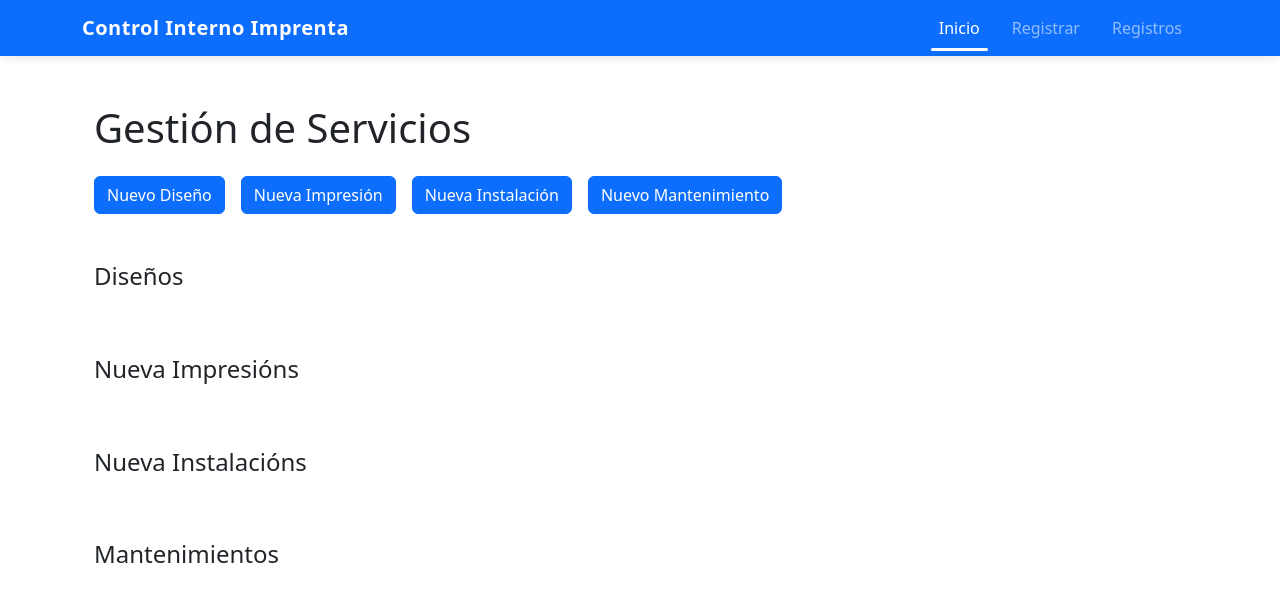
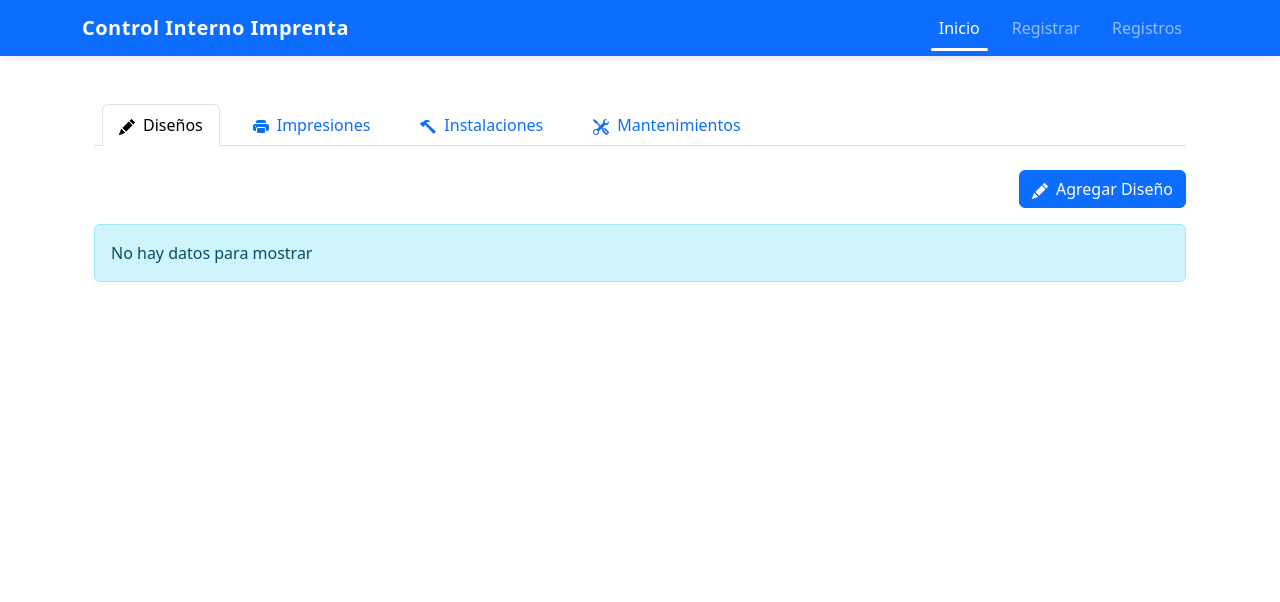
Before and after one commit to romata7/ProductBanners, a React (Vite) app in the folder Client/: page / in a window 1280 px wide. Shown: the top 602 px of the page. Built offline with nearby package versions, Linux system fonts and the light colour scheme.

Commit message:
demo de tablas

```diff
--- a/Client/src/Components/Home.jsx
+++ b/Client/src/Components/Home.jsx
@@ -1,64 +1,65 @@
-import { useState } from 'react';
-import { Button, Modal } from 'react-bootstrap';
+import React, { useState } from 'react';
+import { Button, Tabs, Tab, Container } from 'react-bootstrap';
+import { ServiceList } from './ServiceList';
 import { ServiceForm } from './ServiceForm';
-import { ServiceList } from './ServiceList';
 import { modalConfigurations } from './modalConfigurations';
+import { PencilFill, PrinterFill, Hammer, Tools } from 'react-bootstrap-icons';
 
+const serviceTypes = [
+    { key: 'design', label: 'Diseños', icon: PencilFill },
+    { key: 'impression', label: 'Impresiones', icon: PrinterFill },
+    { key: 'installation', label: 'Instalaciones', icon: Hammer },
+    { key: 'maintenance', label: 'Mantenimientos', icon: Tools }
+];
 export const Home = () => {
-    const [activeModal, setActiveModal] = useState(null);
-    const serviceTypes = Object.keys(modalConfigurations);
+    const [activeTab, setActiveTab] = useState('design');
+    const [showModal, setShowModal] = useState(false);
+    const [modalType, setModalType] = useState('design');
 
-    const handleShowModal = (type) => setActiveModal(type);
-    const handleCloseModal = () => setActiveModal(null);
+    const handleShowModal = (type) => {
+        setModalType(type);
+        setShowModal(true);
+    };
 
     return (
-        <div className="container py-4">
-            <h1 className="mb-4">Gestión de Servicios</h1>
-
-            {/* Botones para abrir los diferentes modales */}
-            <div className="d-flex flex-wrap gap-3 mb-4">
-                {serviceTypes.map(type => (
+        <Container className="py-4">
+            <Tabs
+                activeKey={activeTab}
+                onSelect={(k) => setActiveTab(k)}
+                className="mb-4"
+            >
+                {serviceTypes.map(({ key, label, icon: Icon }) => (
+                    <Tab
+                        key={key}
+                        eventKey={key}
+                        title={
+                            <span>
+                                <Icon className="me-2" />
+                                {label}
+                            </span>
+                        }
+                    >
+                        <div className="d-flex justify-content-end mb-3">
                             <Button
-                        key={type}
                                 variant="primary"
-                        onClick={() => handleShowModal(type)}
-                        className="text-capitalize"
+                                onClick={() => handleShowModal(key)}
                             >
-                        {modalConfigurations[type].title}
+                                <PencilFill className="me-2" />
+                                {modalConfigurations[key]?.options?.submitText || `Agregar ${label}`}
                             </Button>
-                ))}
                         </div>
 
-            {/* Modal genérico */}
-            <Modal show={!!activeModal} onHide={handleCloseModal} size="lg">
-                {activeModal && (
-                    <>
-                        <Modal.Header closeButton>
-                            <Modal.Title>
-                                {modalConfigurations[activeModal].title}
-                            </Modal.Title>
-                        </Modal.Header>
-                        <Modal.Body>
+                        <ServiceList type={key} />
+                    </Tab>
+                ))}
+            </Tabs>
+
+            {showModal && (
                 <ServiceForm
-                                type={activeModal}
-                                onSuccess={handleCloseModal}
+                    type={modalType}
+                    onClose={() => setShowModal(false)}
                 />
-                        </Modal.Body>
-                    </>
             )}
-            </Modal>
-
-            {/* Listados de servicios */}
-            <div className="mt-5">
-                {serviceTypes.map(type => (
-                    <div key={type} className="mb-5">
-                        <h2 className="h4 mb-3 text-capitalize">
-                            {modalConfigurations[type].title.replace('Nuevo ', '')}s
-                        </h2>
-                        <ServiceList type={`${type}s`} />
-                    </div>
-                ))}
-            </div>
-        </div>
+        </Container>
     );
 };
--- /dev/null
+++ b/Client/src/Components/ModalForm.jsx
@@ -0,0 +1,145 @@
+import React, { useState } from 'react';
+import { Modal, Button, Form } from 'react-bootstrap';
+
+export const ModalForm = ({ config, onSubmit }) => {
+  const [show, setShow] = useState(true);
+  const [formData, setFormData] = useState(config.initialValues);
+  const [errors, setErrors] = useState({});
+
+  const handleClose = () => setShow(false);
+  const handleShow = () => setShow(true);
+
+  const handleChange = (e) => {
+    const { name, value } = e.target;
+    setFormData(prev => ({ ...prev, [name]: value }));
+  };
+
+  const validateField = (field, value) => {
+    if (!field.validation) return true;
+
+    const { required, validator, message } = field.validation;
+    let isValid = true;
+
+    if (required && !value) {
+      isValid = false;
+    } else if (validator && !validator(value)) {
+      isValid = false;
+    }
+
+    if (!isValid) {
+      setErrors(prev => ({ ...prev, [field.name]: message }));
+    } else {
+      setErrors(prev => {
+        const newErrors = { ...prev };
+        delete newErrors[field.name];
+        return newErrors;
+      });
+    }
+
+    return isValid;
+  };
+
+  const handleSubmit = (e) => {
+    e.preventDefault();
+
+    let formIsValid = true;
+    config.fields.forEach(field => {
+      const isValid = validateField(field, formData[field.name]);
+      if (!isValid) formIsValid = false;
+    });
+
+    if (formIsValid) {
+      const calculated = Object.entries(config.calculatedValues).reduce(
+        (acc, [key, fn]) => ({ ...acc, [key]: fn(formData) }),
+        {}
+      );
+
+      onSubmit({ ...formData, ...calculated });
+      handleClose();
+    }
+  };
+
+  const renderField = (field) => {
+    switch (field.type) {
+      case 'select':
+        return (
+          <Form.Group controlId={field.name}>
+            <Form.Label>{field.label}</Form.Label>
+            <Form.Control
+              as="select"
+              name={field.name}
+              value={formData[field.name]}
+              onChange={handleChange}
+              isInvalid={!!errors[field.name]}
+              {...field.attributes}
+            >
+              {field.attributes.options.map(option => (
+                <option key={option.value} value={option.value}>
+                  {option.label}
+                </option>
+              ))}
+            </Form.Control>
+            <Form.Control.Feedback type="invalid">
+              {errors[field.name]}
+            </Form.Control.Feedback>
+          </Form.Group>
+        );
+
+      case 'number':
+      case 'text':
+      default:
+        return (
+          <Form.Group controlId={field.name}>
+            <Form.Label>{field.label}</Form.Label>
+            <Form.Control
+              type={field.type}
+              name={field.name}
+              value={formData[field.name]}
+              onChange={handleChange}
+              isInvalid={!!errors[field.name]}
+              {...field.attributes}
+            />
+            <Form.Control.Feedback type="invalid">
+              {errors[field.name]}
+            </Form.Control.Feedback>
+          </Form.Group>
+        );
+    }
+  };
+
+  return (
+    <Modal show={show} onHide={handleClose} size={config.options.size}>
+      <Modal.Header closeButton>
+        <Modal.Title>
+          <config.IconComponent className="me-2" />
+          {config.title}
+        </Modal.Title>
+      </Modal.Header>
+      <Modal.Body>
+        <Form onSubmit={handleSubmit}>
+          {config.fields.map(field => (
+            <div key={field.name} className="mb-3">
+              {renderField(field)}
+            </div>
+          ))}
+
+          {config.options.showTotal && (
+            <div className="text-end fw-bold mt-4">
+              Total: {config.options.formatTotal(
+                formData.quantity * formData.cost || 0
+              )}
+            </div>
+          )}
+        </Form>
+      </Modal.Body>
+      <Modal.Footer>
+        <Button variant="secondary" onClick={handleClose}>
+          Cancelar
+        </Button>
+        <Button variant="primary" onClick={handleSubmit}>
+          {config.options.submitText}
+        </Button>
+      </Modal.Footer>
+    </Modal>
+  );
+};
--- a/Client/src/Components/ServiceForm.jsx
+++ b/Client/src/Components/ServiceForm.jsx
@@ -1,13 +1,14 @@
 import { modalConfigurations } from "./modalConfigurations";
 import { useServices } from "./useServices";
+import { ModalForm } from "./ModalForm";
 
-export const ServiceForm = ({ type, onSuccess }) => {
+export const ServiceForm = ({ type, onClose }) => {
     const config = modalConfigurations[type];
     const { addService } = useServices();
 
     const handleSubmit = (data) => {
         addService(type, data);
-        onSuccess?.();
+        onClose();
     };
 
     return <ModalForm config={config} onSubmit={handleSubmit} />;
--- a/Client/src/Components/ServiceList.jsx
+++ b/Client/src/Components/ServiceList.jsx
@@ -1,16 +1,17 @@
-import { Table } from "react-bootstrap";
+import { Table } from "./Table";
 import { listConfigurations } from "./listConfigurations";
-import { useServices } from "./useServices"
+import { useServices } from "./useServices";
 
 export const ServiceList = ({ type }) => {
     const { services } = useServices();
-    const config = listConfigurations[type];
+    const config = listConfigurations[type] || { columns: [] };
+    const serviceData = services[type] || [];
 
     return (
         <Table
-            // columns={config.columns}
-            data={services[type]}
-            rowkey='id'
+            columns={config.columns}
+            data={serviceData}
+            rowKey="id"
         />
     );
-}
+};
--- /dev/null
+++ b/Client/src/Components/Table.jsx
@@ -0,0 +1,50 @@
+import React from 'react';
+import { Table as BootstrapTable } from 'react-bootstrap';
+
+export const Table = ({ columns = [], data = [], rowKey = 'id' }) => {
+  // Si no hay datos, mostramos un mensaje
+  if (data.length === 0) {
+    return (
+      <div className="alert alert-info">
+        No hay datos para mostrar
+      </div>
+    );
+  }
+
+  return (
+    <BootstrapTable striped bordered hover responsive>
+      <thead>
+        <tr>
+          {columns.map((column) => (
+            <th
+              key={column.field}
+              style={{
+                width: column.width || 'auto',
+                textAlign: column.align || 'left'
+              }}
+            >
+              {column.header}
+            </th>
+          ))}
+        </tr>
+      </thead>
+      <tbody>
+        {data.map((item) => (
+          <tr key={item[rowKey]}>
+            {columns.map((column) => (
+              <td
+                key={`${item[rowKey]}-${column.field}`}
+                style={{ textAlign: column.align || 'left' }}
+              >
+                {column.format
+                  ? column.format(item[column.field] || item)
+                  : item[column.field]
+                }
+              </td>
+            ))}
+          </tr>
+        ))}
+      </tbody>
+    </BootstrapTable>
+  );
+};
--- a/Client/src/Components/useServices.js
+++ b/Client/src/Components/useServices.js
@@ -1,4 +1,4 @@
-import { useState } from "react";
+import { useState } from 'react';
 
 export const useServices = () => {
     const [services, setServices] = useState({
@@ -11,11 +11,11 @@ export const useServices = () => {
     const addService = (type, data) => {
         setServices(prev => ({
             ...prev,
-            [type]: [...prev[type], {
+            [type]: [...(prev[type] || []), {
                 ...data,
                 id: Date.now(),
                 date: new Date().toLocaleString(),
-                total: data.quantity * data.cost
+                total: (data.quantity || 0) * (data.cost || 0)
             }]
         }));
     };
```
Lines whose indentation alone changed are shown as unchanged.
